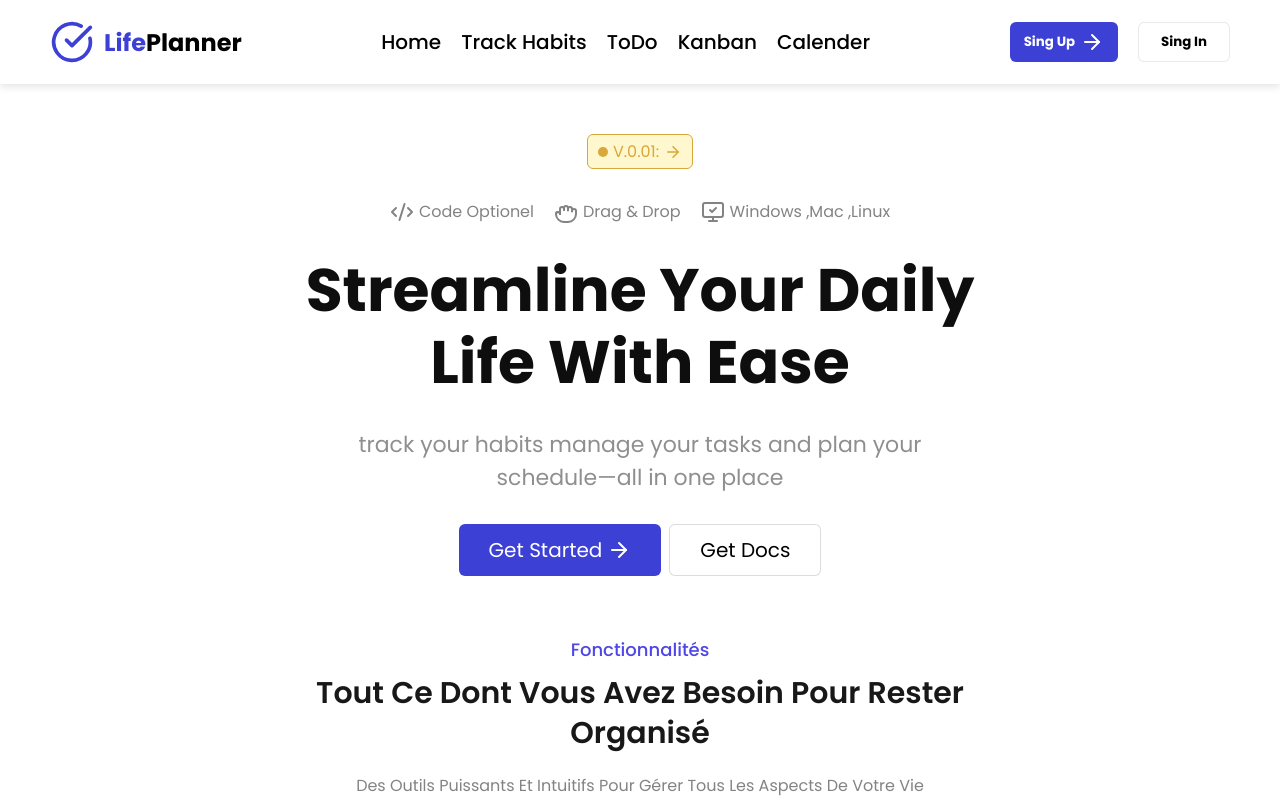
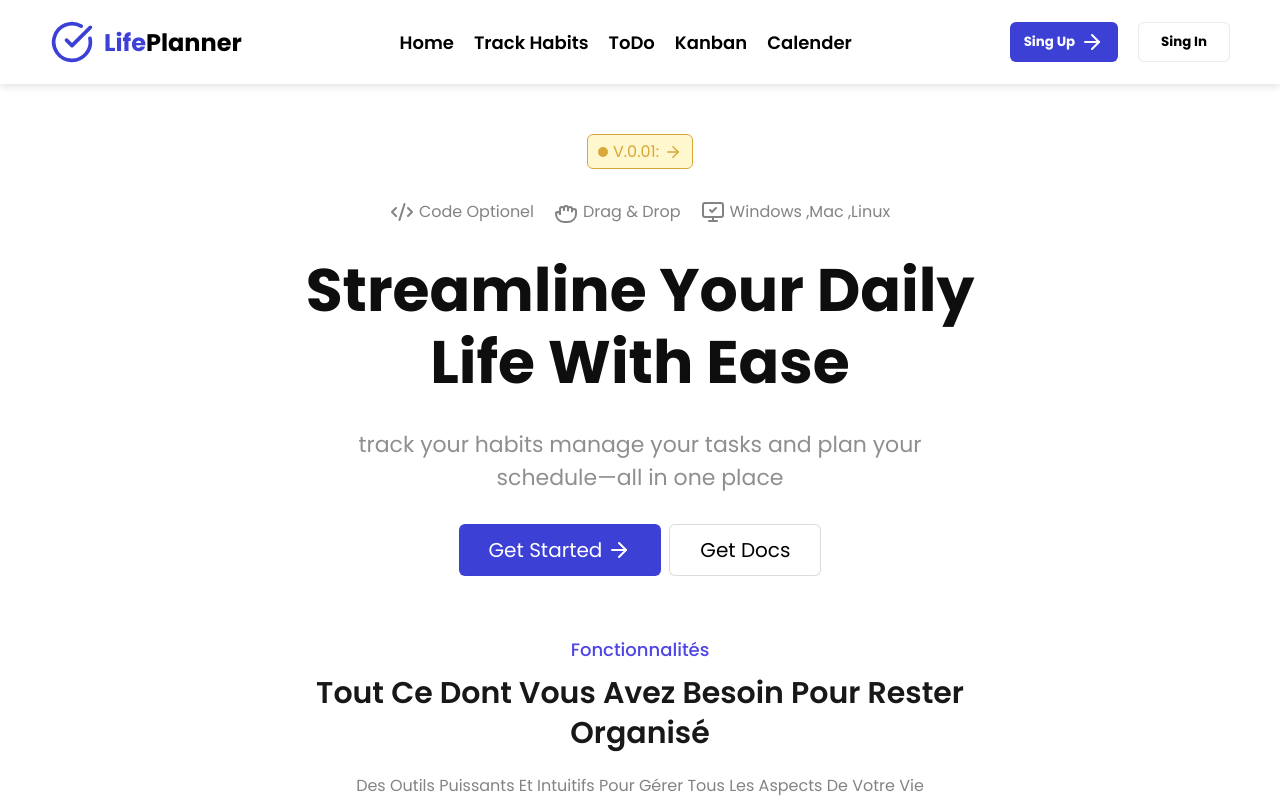
Before and after one commit to amine-haddade/tracking-Habits, a React (Vite) app: page / in a window 1280 px wide. Shown: the top 800 px of the page. Built offline with nearby package versions, Linux system fonts and the light colour scheme; a web font is replaced by a local one.

Commit message:
Update StyleHomePage.css

```diff
--- a/src/StyleHomePage.css
+++ b/src/StyleHomePage.css
@@ -46,14 +46,13 @@ header nav ul{
     display: flex;
     align-items: center;
     color: black;
-    font-size: 20px;
+    font-size: 18px;
     gap: 20px;
     font-weight: 600;
 }
 header nav ul li .link{
     cursor: pointer;
     transition: 0.3s;
-    font-weight: 500;
     text-decoration: none;
     color: black;
 }
```
